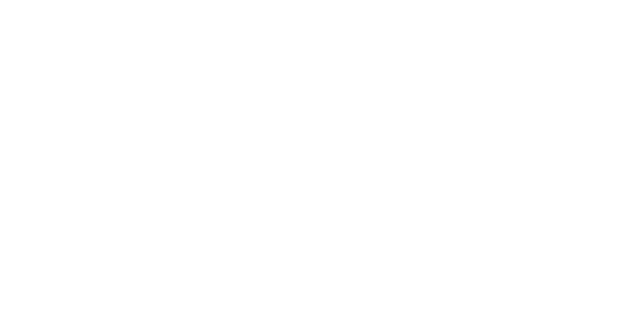
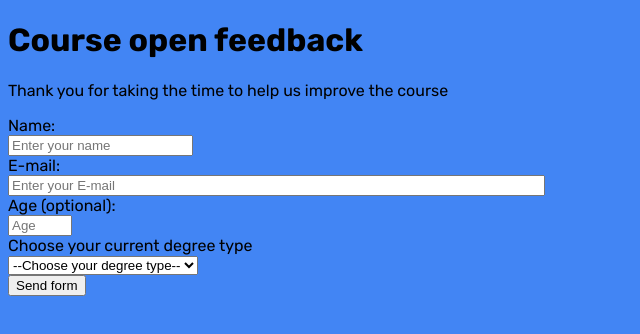
Before and after one commit to GrigorySadovskiyxyz/FCC-SurveyForm, a plain HTML site: page index.html in a window 1280 px wide. Shown: the whole page, without its empty margins (0-640 px from the left). Drawn offline with Linux system fonts and the light colour scheme.

Commit message:
Form staged 8/17 passed

```diff
--- a/index.html
+++ b/index.html
@@ -5,8 +5,41 @@
     <meta http-equiv="X-UA-Compatible" content="IE=edge">
     <meta name="viewport" content="width=device-width, initial-scale=1.0">
     <title>Survey Form</title>
+    <link rel="stylesheet" href="styles.css">
 </head>
 <body>
+    <script type="text/javascript" src="https://cdn.freecodecamp.org/testable-projects-fcc/v1/bundle.js"></script>
+    <main id="main" class="container">
+    <header class="header">
+        <h1 id="title">Course open feedback</h1>
+        <p id="description">Thank you for taking the time to help us improve the course</p>
+    </header>
+        <section>
+        <form id="survey-form">
+        <label for="name">Name:</label><br>
+        <input type="text" id="name" name="name" required placeholder="Enter your name"><br>
+        <label for="email">E-mail:</label><br>
+        <input type="email" id="email" name="email" size="64" maxLength="64" placeholder="Enter your E-mail"  pattern=".+@student.bmstu.ru" title="Please provide only student e-mail address" required><br>
+        <label id="number" for="age">Age (optional): </label><br>
+        <input type="number" id="age" name="age" placeholder="Age" min="10" max="120" required><br>
 
+
+
+        <label for="degree">Choose your current degree type</label><br>
+        <select id="degree">
+          <option value="">--Choose your degree type--</option>
+          <option value="bachelor">Bachelor student</option>
+          <option value="master">Master student</option>
+          <option value="specialist">Specialist student</option>
+          <option value="phd">PhD student</option>
+        </select><br>
+
+
+
+
+    <input type="submit" value="Send form">
+    </form>
+</section>
+    </main>
 </body>
 </html>
--- a/styles.css
+++ b/styles.css
@@ -0,0 +1,12 @@
+@import url("https://fonts.googleapis.com/css?family=Rubik:300,400,500,700,900");
+
+body {
+    background: #4285F4;
+    font-family: 'Rubik', sans-serif;
+    font-size: 1rem;
+};
+
+
+header {
+    background: white;
+};
```
